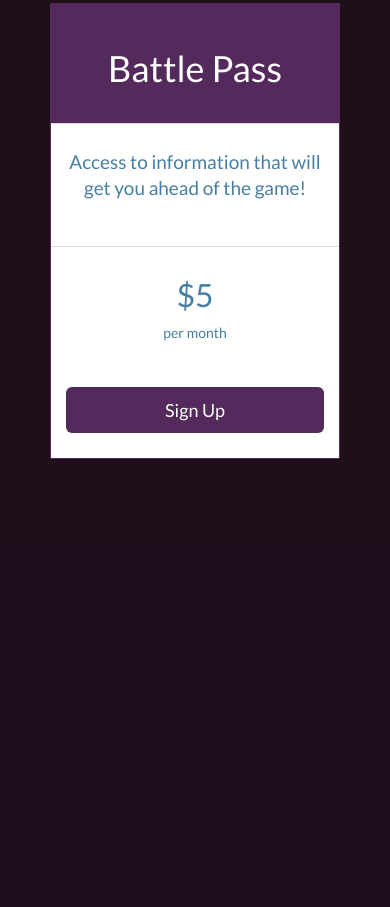
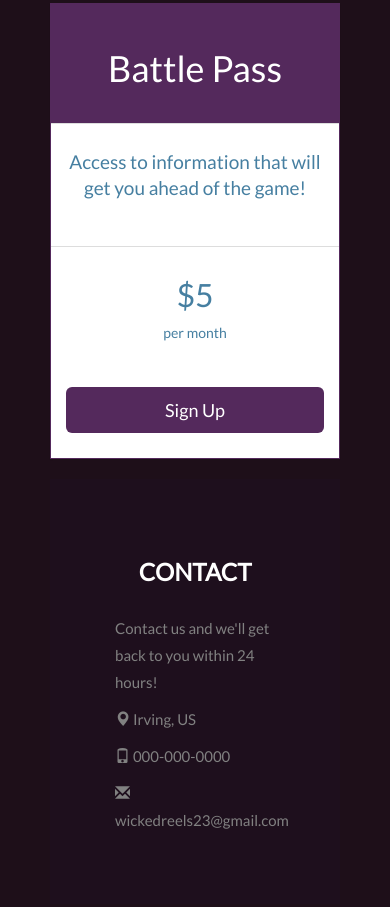
Before and after one commit to robgutierrez1/Draft-Royale, a plain HTML site: page index.html in a window 390 px wide. Shown: the part 3322-4229 px from the top of the page. Before the commit the page ends 3861 px from the top, so only its background shows below. Drawn offline with nearby package versions, Linux system fonts and the light colour scheme.

Commit message:
Added contact info

```diff
--- a/index.html
+++ b/index.html
@@ -397,6 +397,17 @@
       </div>
      </div>
 
+     <!-- Contact Us -->
+     <div id="contact" class="container-fluid bg-light">
+       <h2 class="text-center">CONTACT</h2>
+       <div class="col-sm-5">
+        <p>Contact us and we'll get back to you within 24 hours!</p>
+        <p><span class="glyphicon glyphicon-map-marker"></span> Irving, US</p>
+        <p><span class="glyphicon glyphicon-phone"></span> 000-000-0000</p>
+        <p><span class="glyphicon glyphicon-envelope"></span> wickedreels23@gmail.com</p>
+      </div>
+    </div>
+
    <script>
     $(document).ready(function(){
       // Add smooth scrolling to all links in navbar + footer link
```
